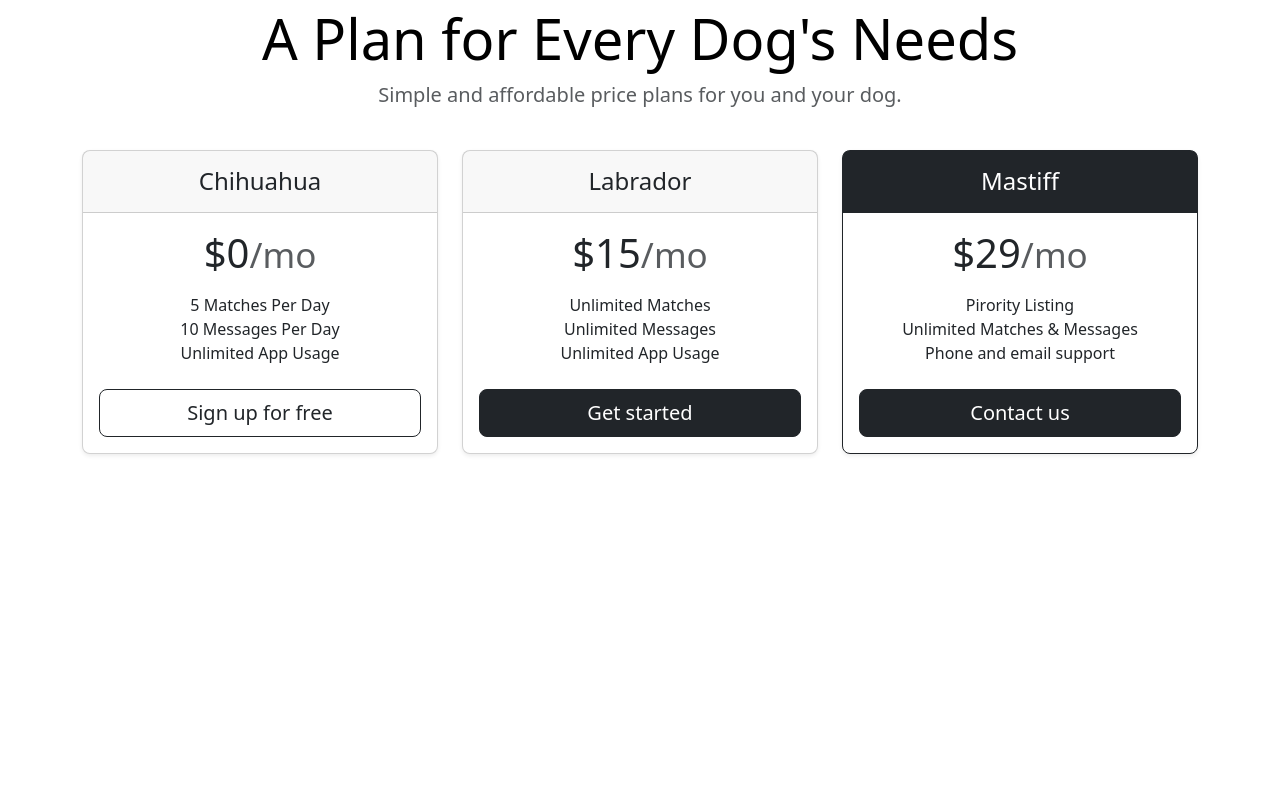
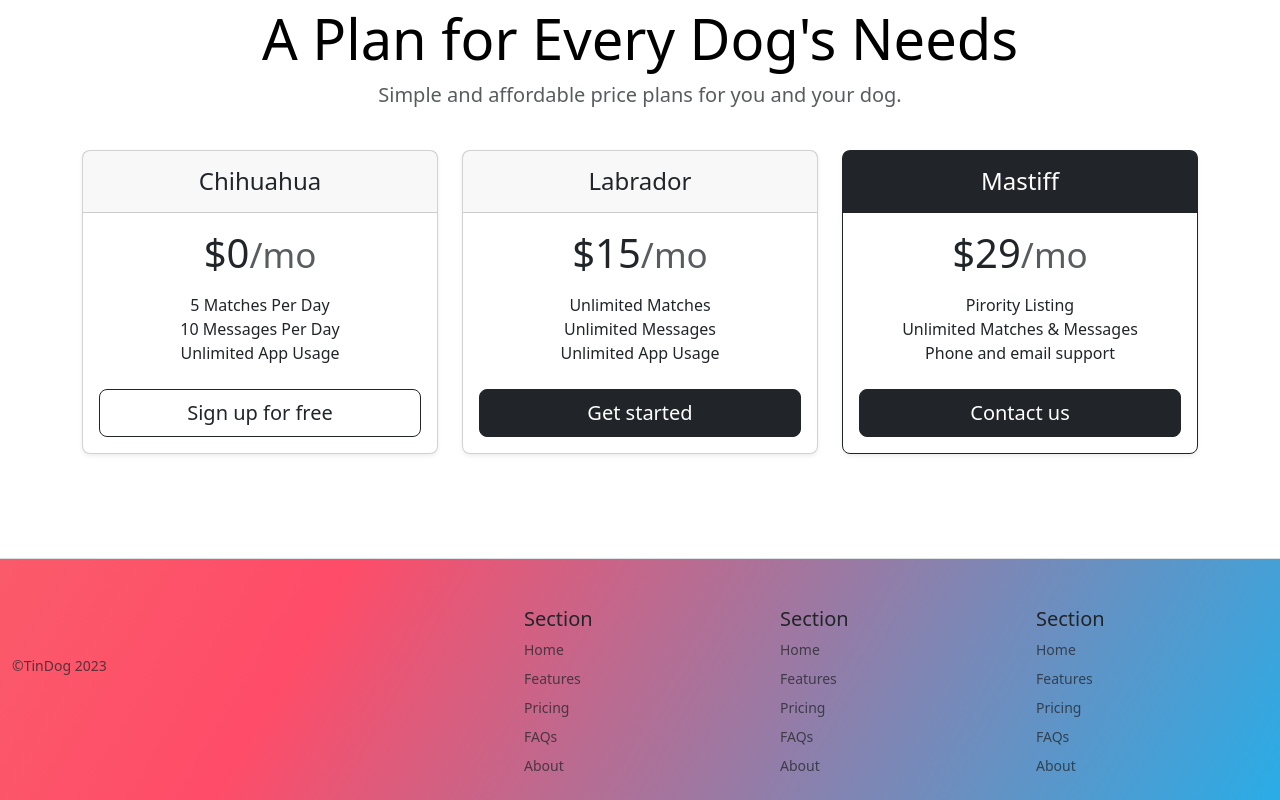
Before and after one commit to Joseph1818/TinDog, a plain HTML site: page index.html in a window 1280 px wide. Shown: the part 1580-2380 px from the top of the page. Before the commit the page ends 2090 px from the top, so only its background shows below. Drawn offline with nearby package versions, Linux system fonts and the light colour scheme.

Commit message:
Second commit footer  added

```diff
--- a/index.html
+++ b/index.html
@@ -143,8 +143,6 @@
   <section id="pricing">
     <div class="container py-3">
       <header>
-
-
         <div class="pricing-header p-3 pb-md-4 mx-auto text-center">
           <h1 class="display-4 fw-normal text-body-emphasis mt-5">A Plan for Every Dog's Needs</h1>
           <p class="fs-5 text-body-secondary">Simple and affordable price plans for you and your dog.
@@ -209,12 +207,60 @@
 
     </div>
     </main>
-
     </div>
 
   </section>
   <!-- Footer -->
   <section id="footer">
+    <div class="container-xxl gradient-background">
+      <footer class="row row-cols-1 row-cols-sm-2 row-cols-md-5 py-5 pb-0 mb-0  my-5 border-top">
+        <div class="col mb-3">
+          <a href="/" class="d-flex align-items-center mb-3 link-body-emphasis text-decoration-none">
+            <svg class="bi me-2" width="40" height="32">
+              <use xlink:href="#bootstrap"></use>
+            </svg>
+          </a>
+          <p class="text-body-secondary small"> ©TinDog 2023</p>
+        </div>
+
+        <div class="col mb-3">
+
+        </div>
+
+        <div class="col mb-3 small">
+          <h5>Section</h5>
+          <ul class="nav flex-column">
+            <li class="nav-item mb-2"><a href="#" class="nav-link p-0 text-body-secondary">Home</a></li>
+            <li class="nav-item mb-2"><a href="#" class="nav-link p-0 text-body-secondary">Features</a></li>
+            <li class="nav-item mb-2"><a href="#" class="nav-link p-0 text-body-secondary">Pricing</a></li>
+            <li class="nav-item mb-2"><a href="#" class="nav-link p-0 text-body-secondary">FAQs</a></li>
+            <li class="nav-item mb-2"><a href="#" class="nav-link p-0 text-body-secondary">About</a></li>
+          </ul>
+        </div>
+
+        <div class="col mb-3 small">
+          <h5>Section</h5>
+          <ul class="nav flex-column">
+            <li class="nav-item mb-2"><a href="#" class="nav-link p-0 text-body-secondary">Home</a></li>
+            <li class="nav-item mb-2"><a href="#" class="nav-link p-0 text-body-secondary">Features</a></li>
+            <li class="nav-item mb-2"><a href="#" class="nav-link p-0 text-body-secondary">Pricing</a></li>
+            <li class="nav-item mb-2"><a href="#" class="nav-link p-0 text-body-secondary">FAQs</a></li>
+            <li class="nav-item mb-2"><a href="#" class="nav-link p-0 text-body-secondary">About</a></li>
+          </ul>
+        </div>
+
+        <div class="col mb-3 small">
+          <h5>Section</h5>
+          <ul class="nav flex-column">
+            <li class="nav-item mb-2"><a href="#" class="nav-link p-0 text-body-secondary">Home</a></li>
+            <li class="nav-item mb-2"><a href="#" class="nav-link p-0 text-body-secondary">Features</a></li>
+            <li class="nav-item mb-2"><a href="#" class="nav-link p-0 text-body-secondary">Pricing</a></li>
+            <li class="nav-item mb-2"><a href="#" class="nav-link p-0 text-body-secondary">FAQs</a></li>
+            <li class="nav-item mb-2"><a href="#" class="nav-link p-0 text-body-secondary">About</a></li>
+          </ul>
+        </div>
+      </footer>
+    </div>
 
   </section>
 </body>
```
